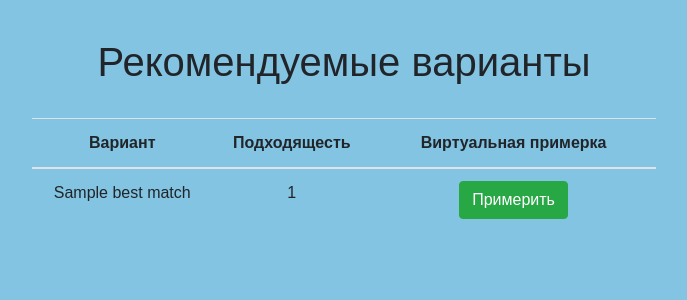
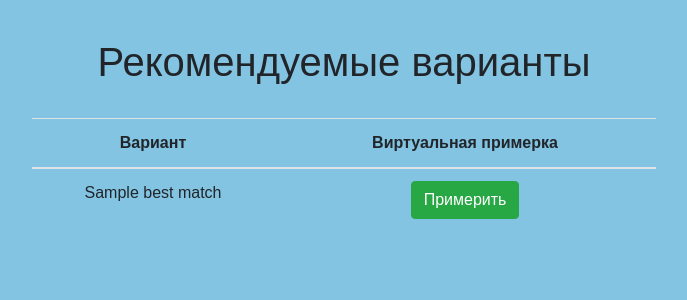
Before and after one commit to VirtuallInsanity/glasses-recommendation-try-on, a Flask app: template templates/best_selection.html in a window 1280 px wide. Shown: the top 300 px of the page, without its empty margins (296-983 px from the left). Run offline with Flask 2, Linux system fonts and the light colour scheme; the template is opened without the code that fills it: most values are stand-ins (such as "Sample title", 1, 10 or a date in 2020); some libraries are stand-ins or nearby versions.

Commit message:
fixed "back" and added "select" button, removed probability

```diff
--- a/templates/best_selection.html
+++ b/templates/best_selection.html
@@ -16,7 +16,7 @@
         <thead>
             <tr>
                 <th scope="col">Вариант</th>
-                <th scope="col">Подходящесть</th>
+{#                <th scope="col">Подходящесть</th>#}
                 <th scope="col">Виртуальная примерка</th>
             </tr>
         </thead>
@@ -24,7 +24,7 @@
             {% for best_match in best_matches %}
                 <tr>
                     <td>{{ best_match[1] }} </td>
-                    <td>{{ best_match[0] }}</td>
+{#                    <td>{{ best_match[0] }}</td>#}
                     <td>
                         <form method="post" action="{{ url_for('try_on') }}">
                             <button type="submit" class="btn btn-success" name="type" value="{{ best_match[1] }}">Примерить</button>
--- a/templates/best_selection_photo.html
+++ b/templates/best_selection_photo.html
@@ -16,7 +16,7 @@
         <thead>
             <tr>
                 <th scope="col">Вариант</th>
-                <th scope="col">Подходящесть</th>
+{#                <th scope="col">Подходящесть</th>#}
                 <th scope="col">Виртуальная примерка</th>
             </tr>
         </thead>
@@ -24,7 +24,7 @@
             {% for best_match in best_matches %}
                 <tr>
                     <td>{{ best_match[1] }} </td>
-                    <td>{{ best_match[0] }}</td>
+{#                    <td>{{ best_match[0] }}</td>#}
                     <td>
                         <form method="post" action="{{ url_for('try_on_photo') }}">
                             <button type="submit" class="btn btn-success" name="type" value="{{ best_match[1] }}">Примерить</button>
--- a/templates/try_on.html
+++ b/templates/try_on.html
@@ -13,9 +13,12 @@
     <br>
     <img id="bg" src="{{ url_for('try_on_stream') }}" alt="client_with_glasses">
     <br>
-    <br>
+
     <form action = "{{ url_for('get_recommendations') }}" method = "GET">
         <input type="submit" class="btn btn-warning" value="Вернуться к другим вариантам">
+    </form>
+    <form>
+        <input type="submit" class="btn btn-info" value="Выбрать данный вариант">
     </form>
     <form action = "{{ url_for('index') }}" method = "GET">
         <input type="submit" class="btn btn-success" value="Вернуться в начало">
--- a/templates/try_on_photo.html
+++ b/templates/try_on_photo.html
@@ -11,11 +11,13 @@
     <div class="form" style="margin-top: 3%;">
     <h1><strong>Виртуальная примерка</strong></h1>
     <br>
-    <img id="bg" src="{{ url_for('try_on_stream') }}" alt="client_with_glasses" style="max-width: 950px; max-height: 650px;>
-    <br>
+    <img id="bg" src="{{ url_for('try_on_stream') }}" alt="client_with_glasses" style="max-width: 950px; max-height: 650px;">
     <br>
     <form action = "{{ url_for('upload_img') }}" method = "GET">
         <input type="submit" class="btn btn-warning" value="Вернуться к другим вариантам">
+    </form>
+    <form>
+        <input type="submit" class="btn btn-info" value="Выбрать данный вариант">
     </form>
     <form action = "{{ url_for('index') }}" method = "GET">
         <input type="submit" class="btn btn-success" value="Вернуться в начало">
```
